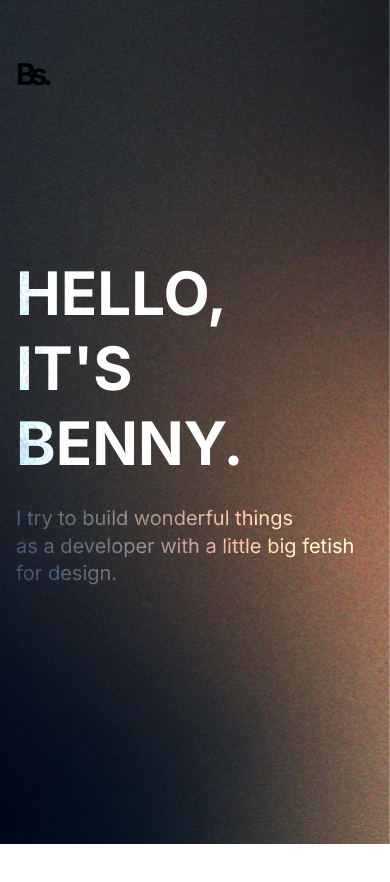
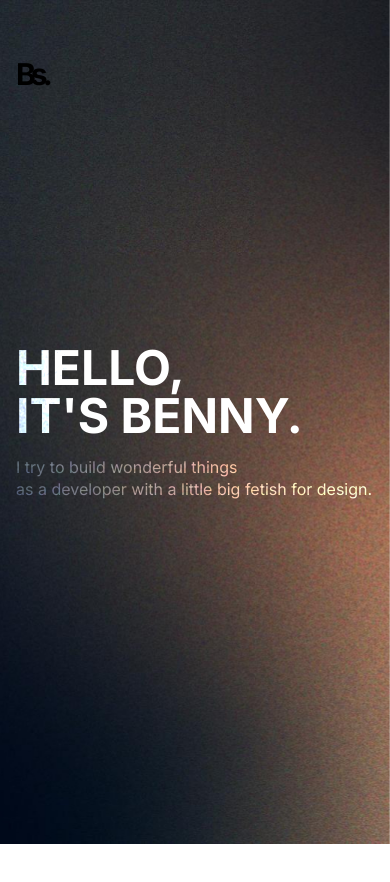
Before and after one commit to baeni/bsaa-ui, a Next.js app: page / in a window 390 px wide. Shown: the top 882 px of the page. Built offline with nearby package versions, Linux system fonts and the light colour scheme; no server answers.

Commit message:
Adjustments to slug sizing

```diff
--- a/app/_components/Hero/HeroSlogan.tsx
+++ b/app/_components/Hero/HeroSlogan.tsx
@@ -23,12 +23,12 @@ export default function HeroSlogan() {
     });
 
     return (
-        <div id="slogan" className="flex flex-col gap-6 w-full origin-left mix-blend-color-dodge">
-            <h1 className="text-6xl md:text-7xl text-neutral-300 font-bold leading-tight uppercase">
+        <div id="slogan" className="flex flex-col gap-4 md:gap-6 w-full origin-left mix-blend-color-dodge">
+            <h1 className="text-5xl md:text-7xl text-neutral-300 font-bold leading-none uppercase">
                 Hello,<br/>
                 it&apos;s Benny.
             </h1>
-            <p className="text-xl md:text-2xl text-neutral-400 leading-snug text-wrap">
+            <p className="text-md md:text-xl text-neutral-400 leading-snug text-wrap">
                 I try to build wonderful things<br/>
                 as a developer with a little big fetish for design.
             </p>
```
